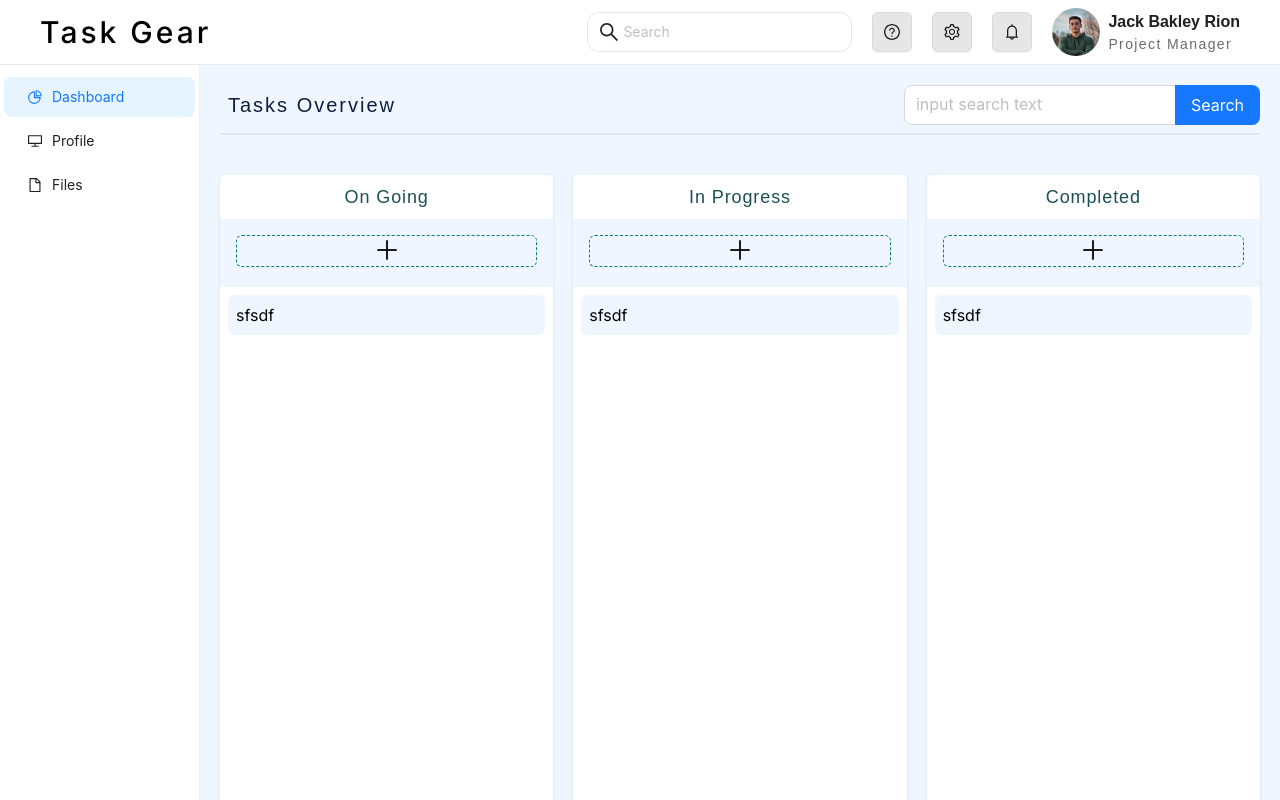
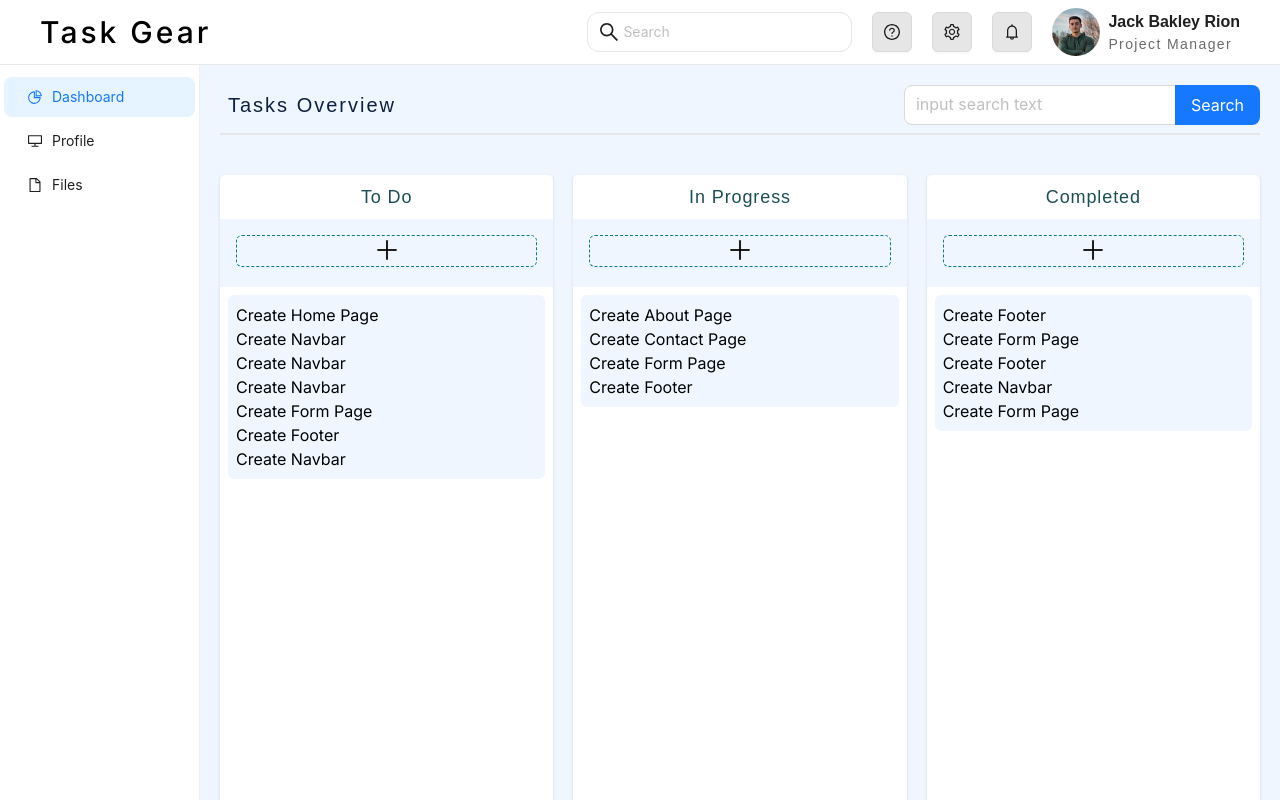
Before and after one commit to tajkir-alam/project-management-todos, a Next.js app: page /dashboard/project/1 in a window 1280 px wide. Shown: the top 800 px of the page. Built offline with nearby package versions, Linux system fonts and the light colour scheme.

Commit message:
task fetch using zustand

```diff
--- a/public/mockAPI/taskData.json
+++ b/public/mockAPI/taskData.json
@@ -9,7 +9,7 @@
             "/images/user2.png",
             "/images/user3.png"
         ],
-        "status": "on going",
+        "status": "to do",
         "deadLines": "12/08/24"
     },
     {
@@ -21,7 +21,7 @@
             "/images/user1.png",
             "/images/user2.png"
         ],
-        "status": "on going",
+        "status": "in progress",
         "deadLines": "12/08/24"
     },
     {
@@ -33,7 +33,7 @@
             "/images/user1.png",
             "/images/user3.png"
         ],
-        "status": "on going",
+        "status": "in progress",
         "deadLines": "12/08/24"
     },
     {
@@ -46,7 +46,7 @@
             "/images/user2.png",
             "/images/user3.png"
         ],
-        "status": "on going",
+        "status": "in progress",
         "deadLines": "12/08/24"
     },
     {
@@ -58,7 +58,7 @@
             "/images/user1.png",
             "/images/user2.png"
         ],
-        "status": "on going",
+        "status": "completed",
         "deadLines": "12/08/24"
     },
     {
@@ -70,7 +70,7 @@
             "/images/user1.png",
             "/images/user3.png"
         ],
-        "status": "on going",
+        "status": "to do",
         "deadLines": "12/08/24"
     },
     {
@@ -83,7 +83,7 @@
             "/images/user2.png",
             "/images/user3.png"
         ],
-        "status": "on going",
+        "status": "completed",
         "deadLines": "12/08/24"
     },
     {
@@ -95,7 +95,7 @@
             "/images/user1.png",
             "/images/user2.png"
         ],
-        "status": "on going",
+        "status": "completed",
         "deadLines": "12/08/24"
     },
     {
@@ -107,7 +107,7 @@
             "/images/user1.png",
             "/images/user3.png"
         ],
-        "status": "on going",
+        "status": "completed",
         "deadLines": "12/08/24"
     },
     {
@@ -120,7 +120,7 @@
             "/images/user2.png",
             "/images/user3.png"
         ],
-        "status": "on going",
+        "status": "completed",
         "deadLines": "12/08/24"
     },
     {
@@ -132,7 +132,7 @@
             "/images/user1.png",
             "/images/user2.png"
         ],
-        "status": "on going",
+        "status": "in progress",
         "deadLines": "12/08/24"
     },
     {
@@ -144,7 +144,7 @@
             "/images/user1.png",
             "/images/user3.png"
         ],
-        "status": "on going",
+        "status": "to do",
         "deadLines": "12/08/24"
     },
     {
@@ -156,7 +156,7 @@
             "/images/user1.png",
             "/images/user3.png"
         ],
-        "status": "on going",
+        "status": "to do",
         "deadLines": "12/08/24"
     },
     {
@@ -169,7 +169,7 @@
             "/images/user2.png",
             "/images/user3.png"
         ],
-        "status": "on going",
+        "status": "to do",
         "deadLines": "12/08/24"
     },
     {
@@ -181,7 +181,7 @@
             "/images/user1.png",
             "/images/user2.png"
         ],
-        "status": "on going",
+        "status": "to do",
         "deadLines": "12/08/24"
     },
     {
@@ -193,7 +193,7 @@
             "/images/user1.png",
             "/images/user3.png"
         ],
-        "status": "on going",
+        "status": "to do",
         "deadLines": "12/08/24"
     }
 ]
--- a/src/app/Component/AuthorizedComponent/TaskColumn/TaskColumn.js
+++ b/src/app/Component/AuthorizedComponent/TaskColumn/TaskColumn.js
@@ -1,6 +1,7 @@
 import { Button } from "antd";
 import React from "react";
 import { PlusOutlined } from "@ant-design/icons";
+import Task from "../Tasks/Task";
 
 const TaskColumn = ({ status }) => {
   return (
@@ -17,7 +18,7 @@
       </div>
       <div className="mt-5 p-2 h-screen bg-white">
         <div className="bg-[#F0F6FF] p-2 rounded-md">
-            sfsdf
+          <Task status={status} />
         </div>
       </div>
     </div>
--- /dev/null
+++ b/src/app/Component/AuthorizedComponent/Tasks/Task.js
@@ -0,0 +1,24 @@
+import taskStore from "@/app/zustand/store";
+import React, { useEffect } from "react";
+
+const Task = ({ status }) => {
+  const fetchTask = taskStore((state) => state.fetchTask);
+  const tasks = taskStore((state) => state.tasks);
+  useEffect(() => {
+    fetchTask();
+  }, [fetchTask]);
+
+  const filterTasks = tasks.filter((task) => task.status == status);
+
+  console.log(filterTasks);
+
+  return (
+    <div>
+      {filterTasks.map((task, index) => (
+        <p key={index}>{task.taskTitle}</p>
+      ))}
+    </div>
+  );
+};
+
+export default Task;
--- a/src/app/dashboard/project/[id]/page.js
+++ b/src/app/dashboard/project/[id]/page.js
@@ -28,7 +28,7 @@
         </div>
       </section>
       <section className="mt-10 grid lg:grid-cols-3 items-center justify-around gap-5">
-        <TaskColumn status='on going' />
+        <TaskColumn status='to do' />
         <TaskColumn status='in progress' />
         <TaskColumn status='completed' />
       </section>
--- /dev/null
+++ b/src/app/zustand/store.js
@@ -0,0 +1,19 @@
+const { create } = require("zustand");
+
+const taskStore = create((set, get) => ({
+  tasks: [],
+  fetchTask: async () => {
+    try {
+      const response = await fetch("/mockAPI/taskData.json");
+      if (!response.ok) {
+        throw new Error("Failed to fetch task data");
+      }
+      const tasksJson = await response.json();
+      set({ tasks: tasksJson });
+    } catch (error) {
+      console.error("Error fetching task data:", error);
+    }
+  },
+}));
+
+export default taskStore;
```
